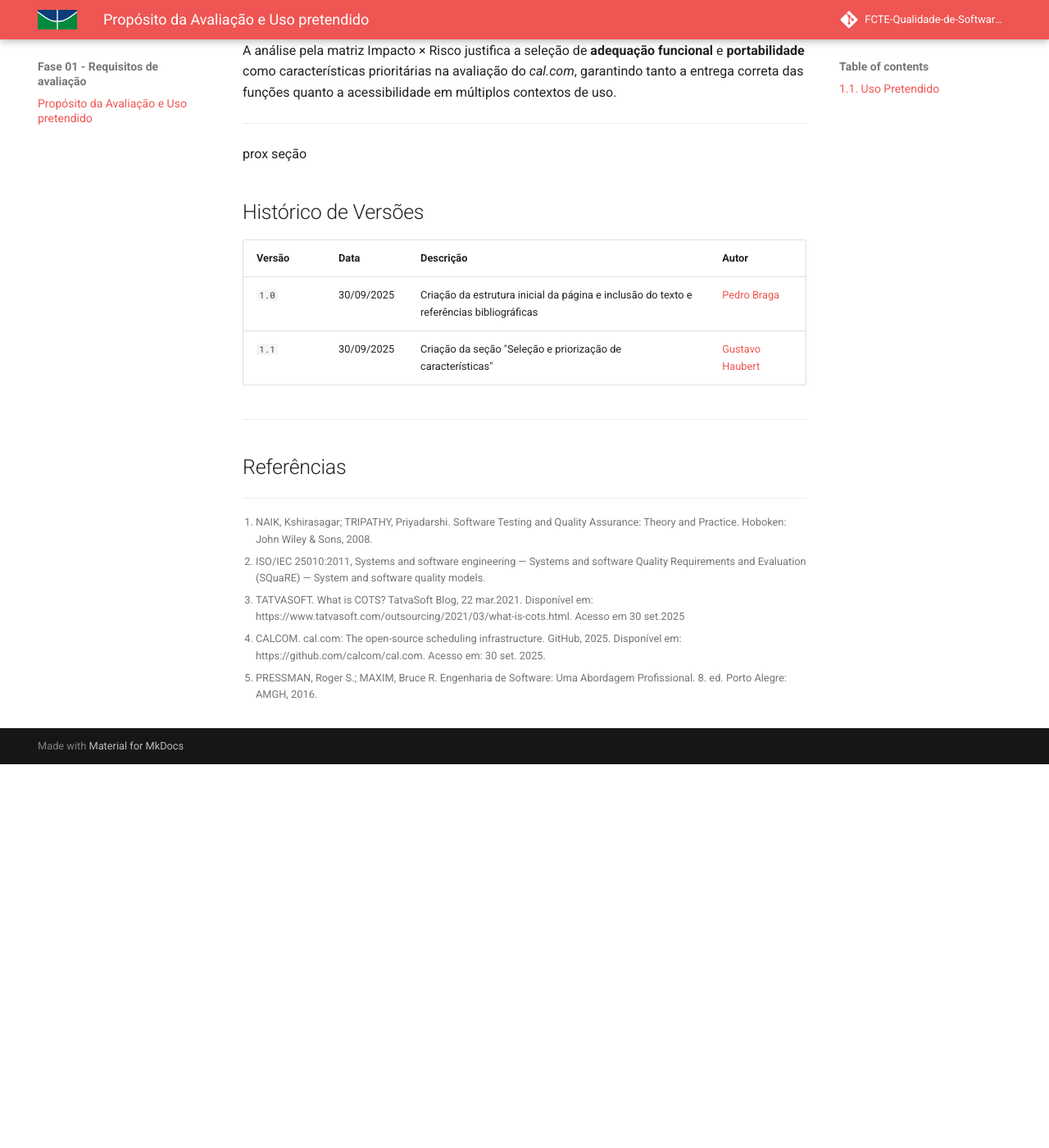
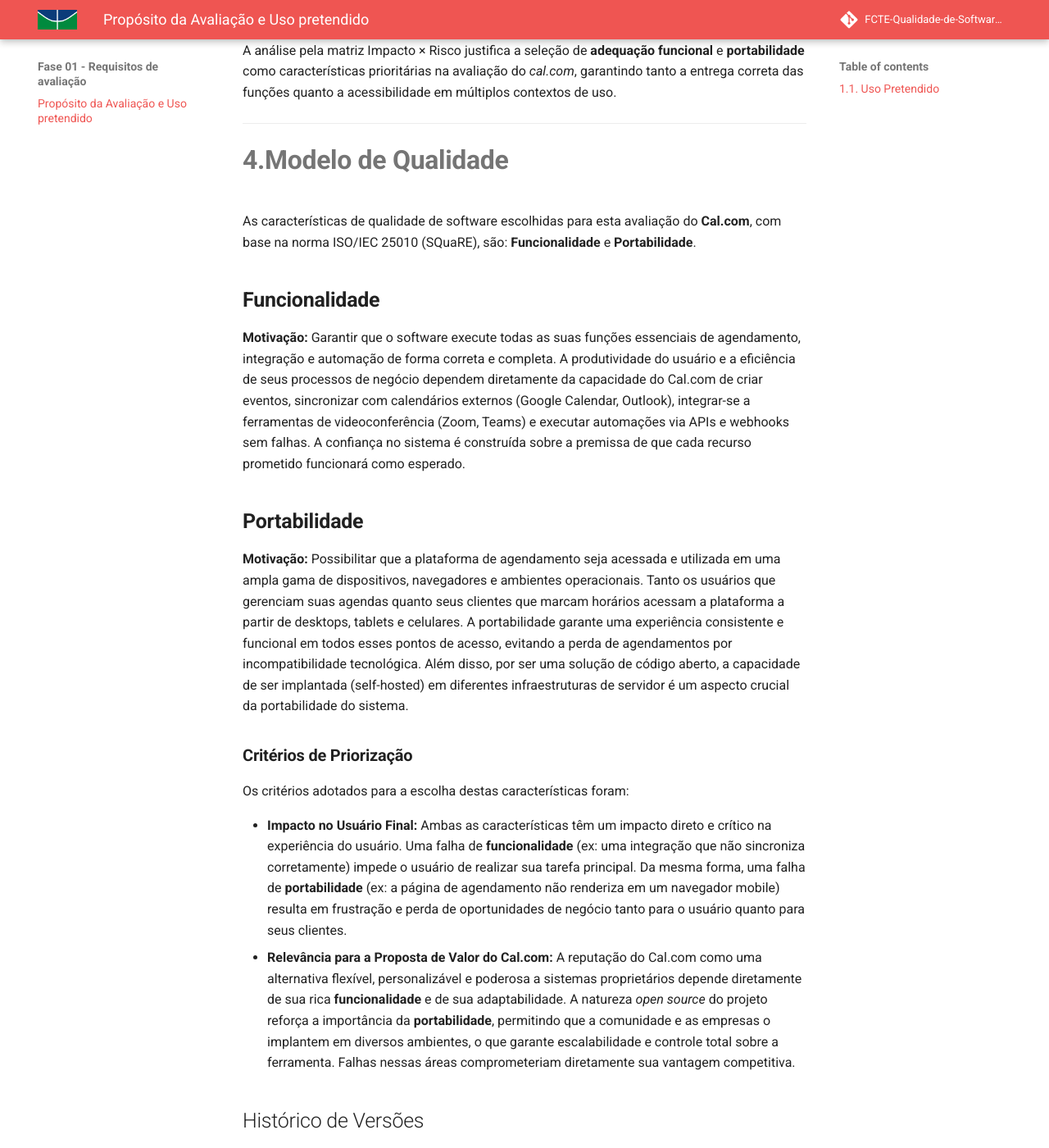
Before and after one commit to FCTE-Qualidade-de-Software-1/2025-2_T01_HEDDY-LAMAR, an MkDocs documentation site: the page built from docs/fase_1/01_proposito.md, in a window 1280 px wide and 1400 px high, scrolled down 3961 px. Shown: the whole window at 82% size. Built offline with MkDocs 1.6.1 and Material for MkDocs 9.7.7, drawn with Linux system fonts in a browser that asks for light colours; comment, search, counter and statistics services are not loaded; before the commit the page ends 4893 px from its top, so only the background shows below that; some of the changed text lies outside the part shown.

Commit message:
Adicao sessao 4

```diff
--- a/docs/fase_1/01_proposito.md
+++ b/docs/fase_1/01_proposito.md
@@ -1,4 +1,4 @@
-# 1. Propósito da Avaliação
+# 1. **Propósito da Avaliação**
 
 O propósito desta avaliação é analisar a qualidade do software `cal.com` sob as perspectivas de Portabilidade e Adequação Funcional. A avaliação busca fornecer uma visão abrangente da qualidade do produto, identificando pontos fortes e fracos do sistema nessas áreas, com base na norma ISO/IEC 25010[^2].
 
@@ -13,7 +13,7 @@
 
 ---
 
-# 2. Tipo de Produto e Descrição do Software
+# 2. **Tipo de Produto e Descrição do Software**
 
 O Cal.com é uma plataforma web de agendamento de reuniões, que tem como premissa centralizar todas as informações em soluções de calendários em um só lugar.
 
@@ -33,7 +33,7 @@
 
 ---
 
-# 3. Seleção e priorização de características
+# 3. **Seleção e priorização de características**
 
 No presente trabalho, foram avaliadas diferentes características de qualidade da norma **SQUARE** com o objetivo de selecionar e priorizar aquelas mais relevantes para análise do software **cal.com**.
 
@@ -95,8 +95,24 @@
 
 ---
 
-prox seção
+# **4.Modelo de Qualidade**
 
+As características de qualidade de software escolhidas para esta avaliação do **Cal.com**, com base na norma ISO/IEC 25010 (SQuaRE), são: **Funcionalidade** e **Portabilidade**.
+
+## **Funcionalidade**
+
+**Motivação:** Garantir que o software execute todas as suas funções essenciais de agendamento, integração e automação de forma correta e completa. A produtividade do usuário e a eficiência de seus processos de negócio dependem diretamente da capacidade do Cal.com de criar eventos, sincronizar com calendários externos (Google Calendar, Outlook), integrar-se a ferramentas de videoconferência (Zoom, Teams) e executar automações via APIs e webhooks sem falhas. A confiança no sistema é construída sobre a premissa de que cada recurso prometido funcionará como esperado.
+
+## **Portabilidade**
+
+**Motivação:** Possibilitar que a plataforma de agendamento seja acessada e utilizada em uma ampla gama de dispositivos, navegadores e ambientes operacionais. Tanto os usuários que gerenciam suas agendas quanto seus clientes que marcam horários acessam a plataforma a partir de desktops, tablets e celulares. A portabilidade garante uma experiência consistente e funcional em todos esses pontos de acesso, evitando a perda de agendamentos por incompatibilidade tecnológica. Além disso, por ser uma solução de código aberto, a capacidade de ser implantada (self-hosted) em diferentes infraestruturas de servidor é um aspecto crucial da portabilidade do sistema.
+
+### **Critérios de Priorização**
+
+Os critérios adotados para a escolha destas características foram:
+
+* **Impacto no Usuário Final:** Ambas as características têm um impacto direto e crítico na experiência do usuário. Uma falha de **funcionalidade** (ex: uma integração que não sincroniza corretamente) impede o usuário de realizar sua tarefa principal. Da mesma forma, uma falha de **portabilidade** (ex: a página de agendamento não renderiza em um navegador mobile) resulta em frustração e perda de oportunidades de negócio tanto para o usuário quanto para seus clientes.
+* **Relevância para a Proposta de Valor do Cal.com:** A reputação do Cal.com como uma alternativa flexível, personalizável e poderosa a sistemas proprietários depende diretamente de sua rica **funcionalidade** e de sua adaptabilidade. A natureza *open source* do projeto reforça a importância da **portabilidade**, permitindo que a comunidade e as empresas o implantem em diversos ambientes, o que garante escalabilidade e controle total sobre a ferramenta. Falhas nessas áreas comprometeriam diretamente sua vantagem competitiva.
 
 
 ## Histórico de Versões
@@ -105,6 +121,7 @@
 | :----- | :--------- | :---------------------------------------------------------------------- | :---------------------------------- |
 | `1.0`  | 30/09/2025 | Criação da estrutura inicial da página e inclusão do texto e referências bibliográficas | [Pedro Braga](https://github.com/Stain19) |
 | `1.1`  | 30/09/2025 | Criação da seção "Seleção e priorização de características" | [Gustavo Haubert](https://github.com/GustavoHaubert) |
+| `1.2`  | 30/09/2025 | Criação da seção "Modelo de Qualidade" | [Vinicius Alves](https://github.com/vinialves2020) |
 
 ---
 
```
